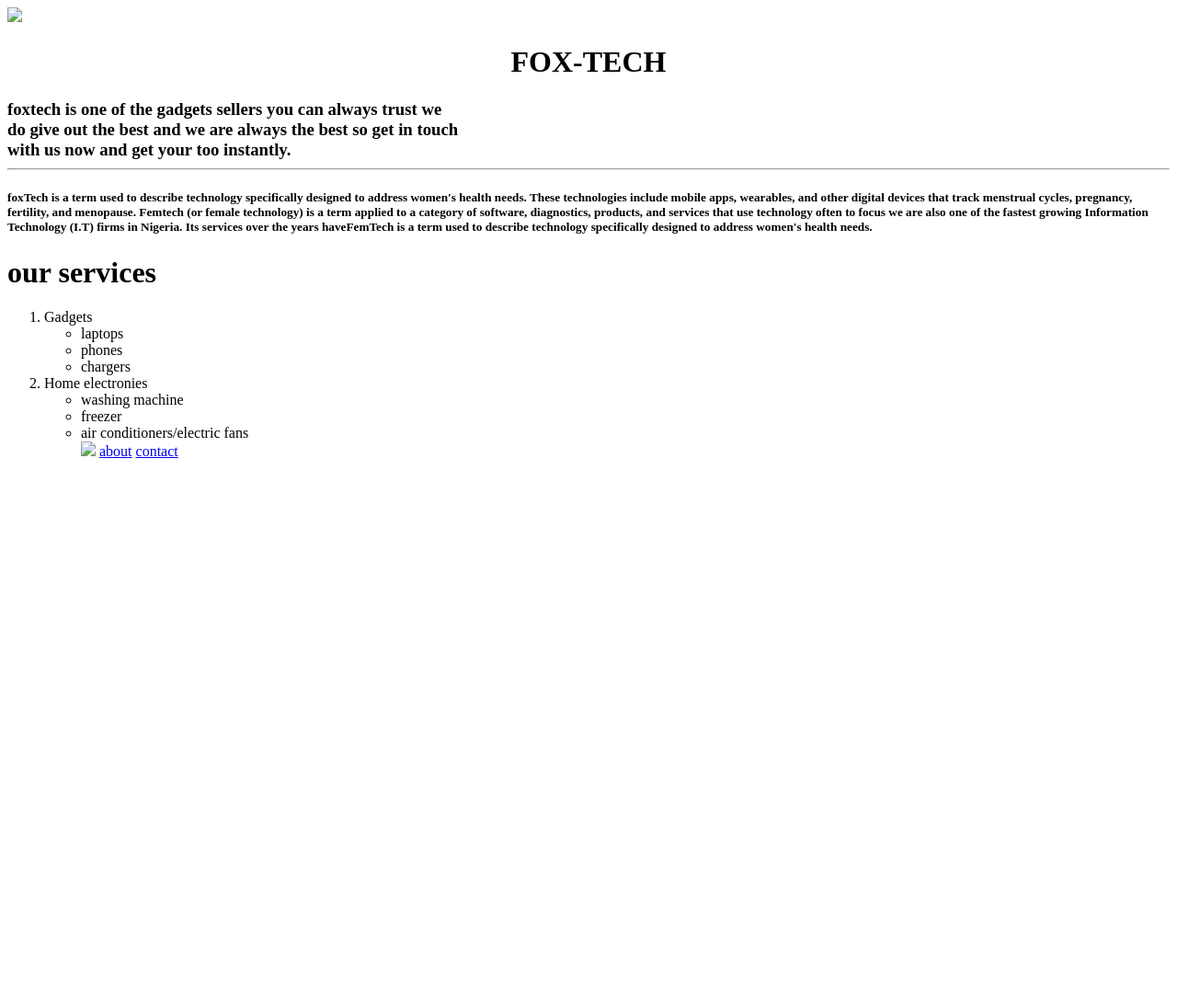
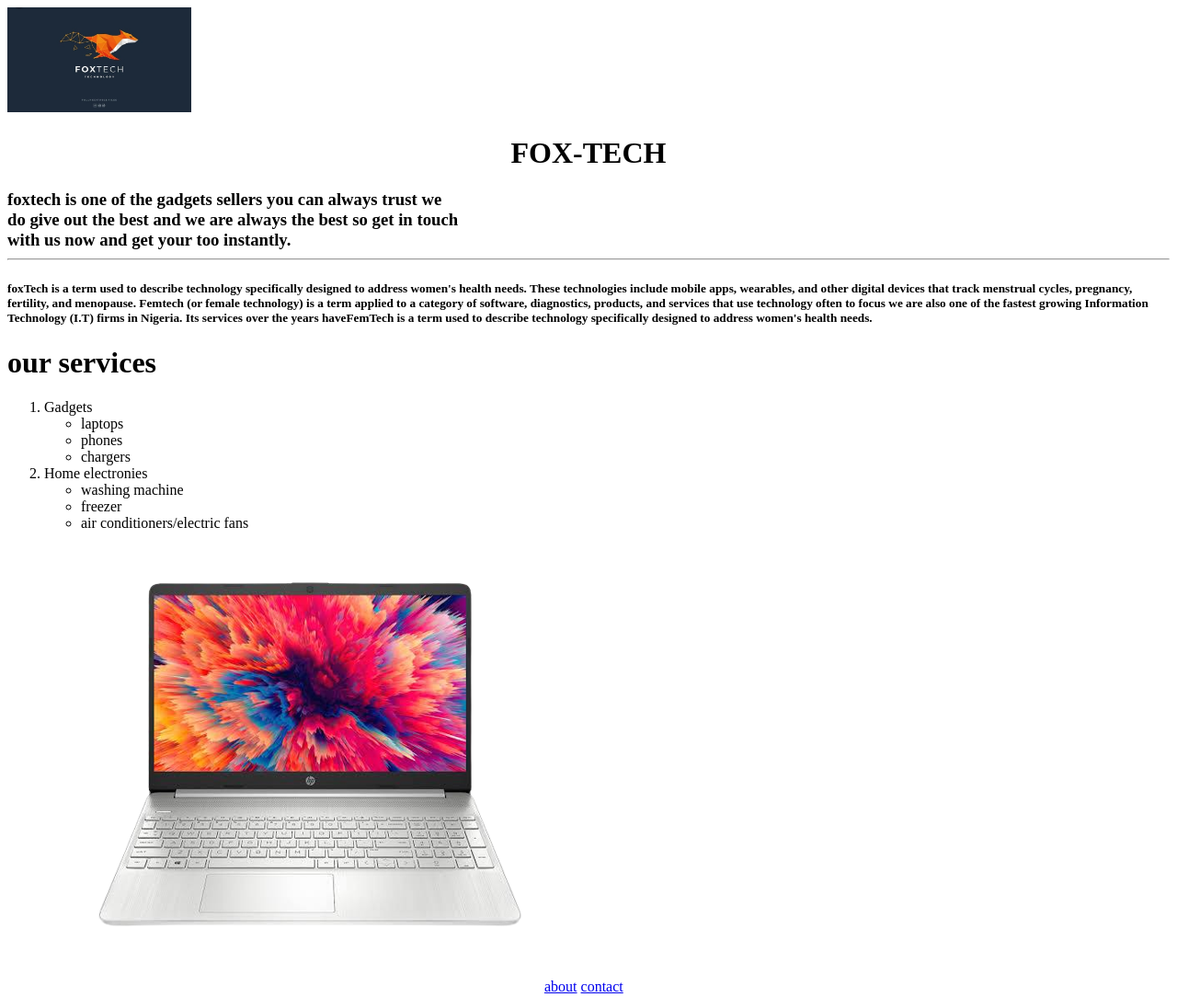
Before and after one commit to armanykent/abdul, a plain HTML site: page index.html in a window 1280 px wide. Shown: the whole page at 92% size. Before the commit the page ends 800 px from the top, so only its background shows below. Drawn offline with Linux system fonts and the light colour scheme.

Commit message:
Add files via upload

```diff
--- a/index.html
+++ b/index.html
@@ -5,7 +5,7 @@
     <title>amabaq</title>
 
 </head>
-<img src="logo.jpg" width="200">
+<img src="./logo.jpg.jpg" width="200">
 <center><h1>FOX-TECH</h1></center>
 <h3>foxtech is one of the gadgets sellers you can always trust we<br> do give out the best and we are always the best so get in touch<br> with us now and get your too instantly.
 <hr/>
@@ -28,7 +28,7 @@
    <li>washing machine</li>
     <li>freezer</li>
     <li>air conditioners/electric fans</li>
-<a href="laptop.html"><img src="laptop.png"  ></a>
+<a href="laptop.html"><img src="./laptop.png"  ></a>
 <a href="about us.html">about</a>
 <a href="contact us.html">contact</a>
 
```
Also changed, not shown: cctv.jpg.jpg (added), laptop.png (added), phone.jpg.jpg (added).
